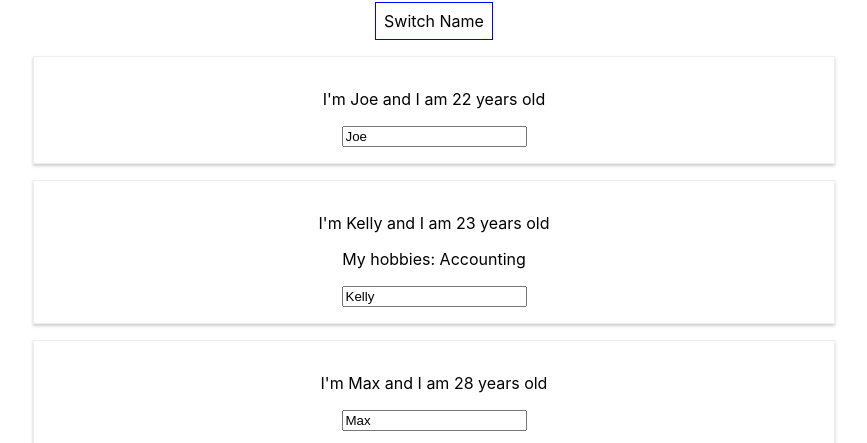
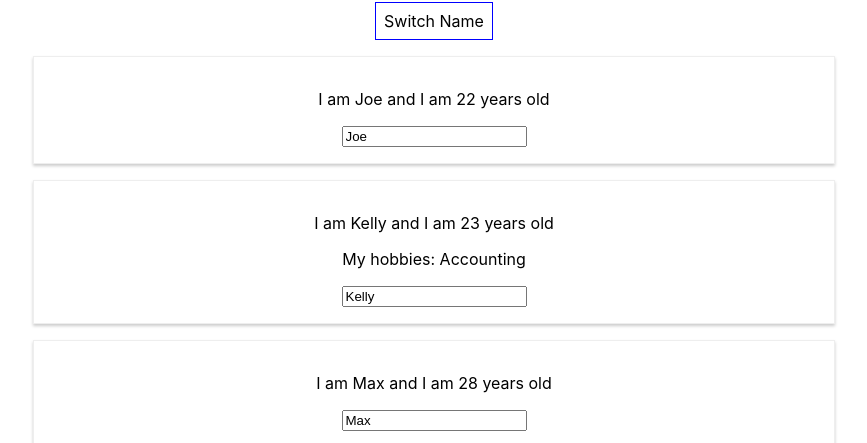
Before and after one commit to josephreed13/react-complete-guide, a React (Create React App) app: page / in a window 1280 px wide. Shown: the part 116-559 px from the top of the page, without its empty margins (206-1073 px from the left). Built offline with nearby package versions, Linux system fonts and the light colour scheme.

Commit message:
minor change to see how this works

```diff
--- a/src/Person/Person.js
+++ b/src/Person/Person.js
@@ -5,7 +5,7 @@ import './Person.css';
 const person = (props) => {
 	return (
 		<div className="Person">
-			<p onClick={props.click}>I'm {props.name} and I am {props.age} years old</p>
+			<p onClick={props.click}>I am {props.name} and I am {props.age} years old</p>
 			<p>{props.children}</p>
 			<input type="text" onChange={props.changed} value={props.name}/>
 		</div>
```
